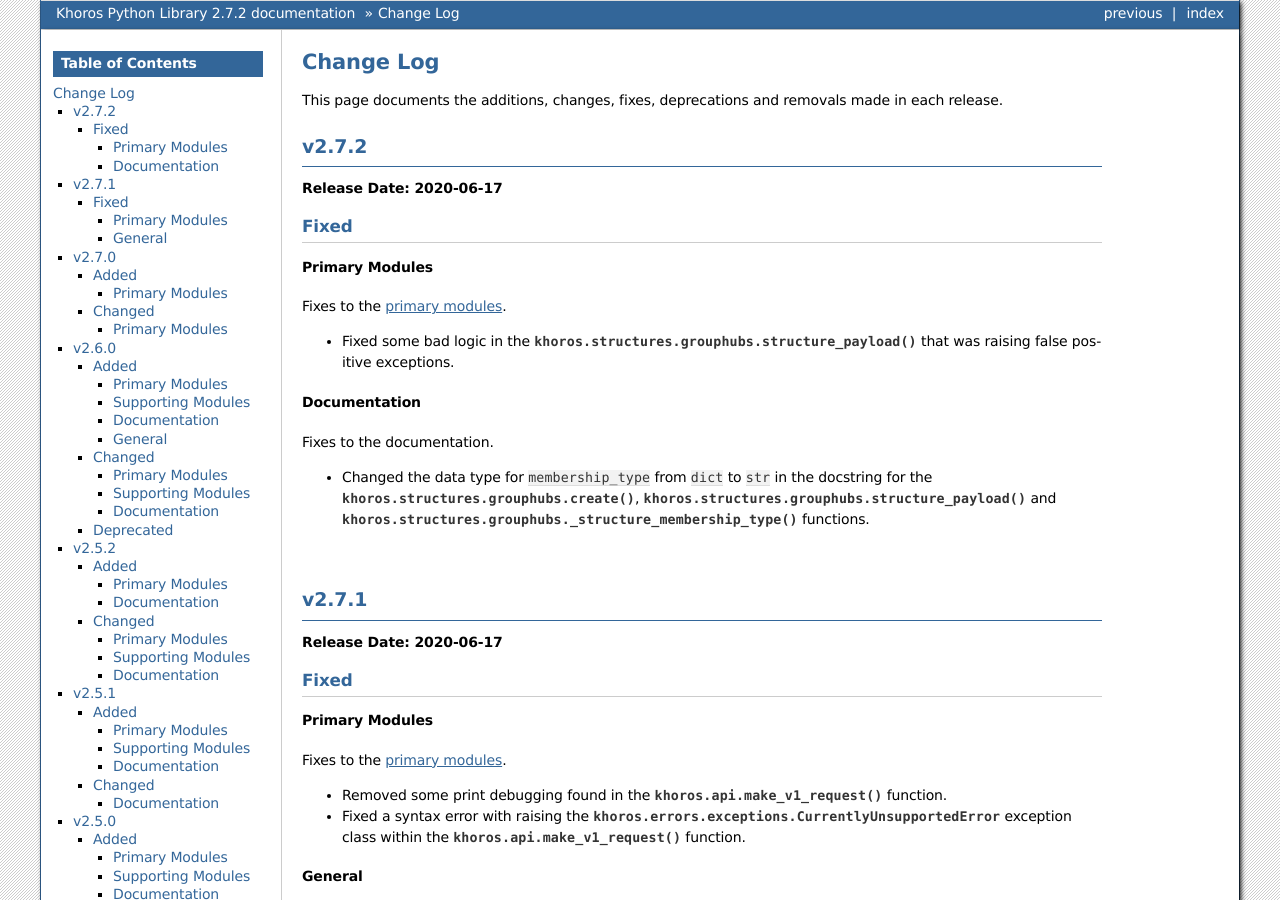
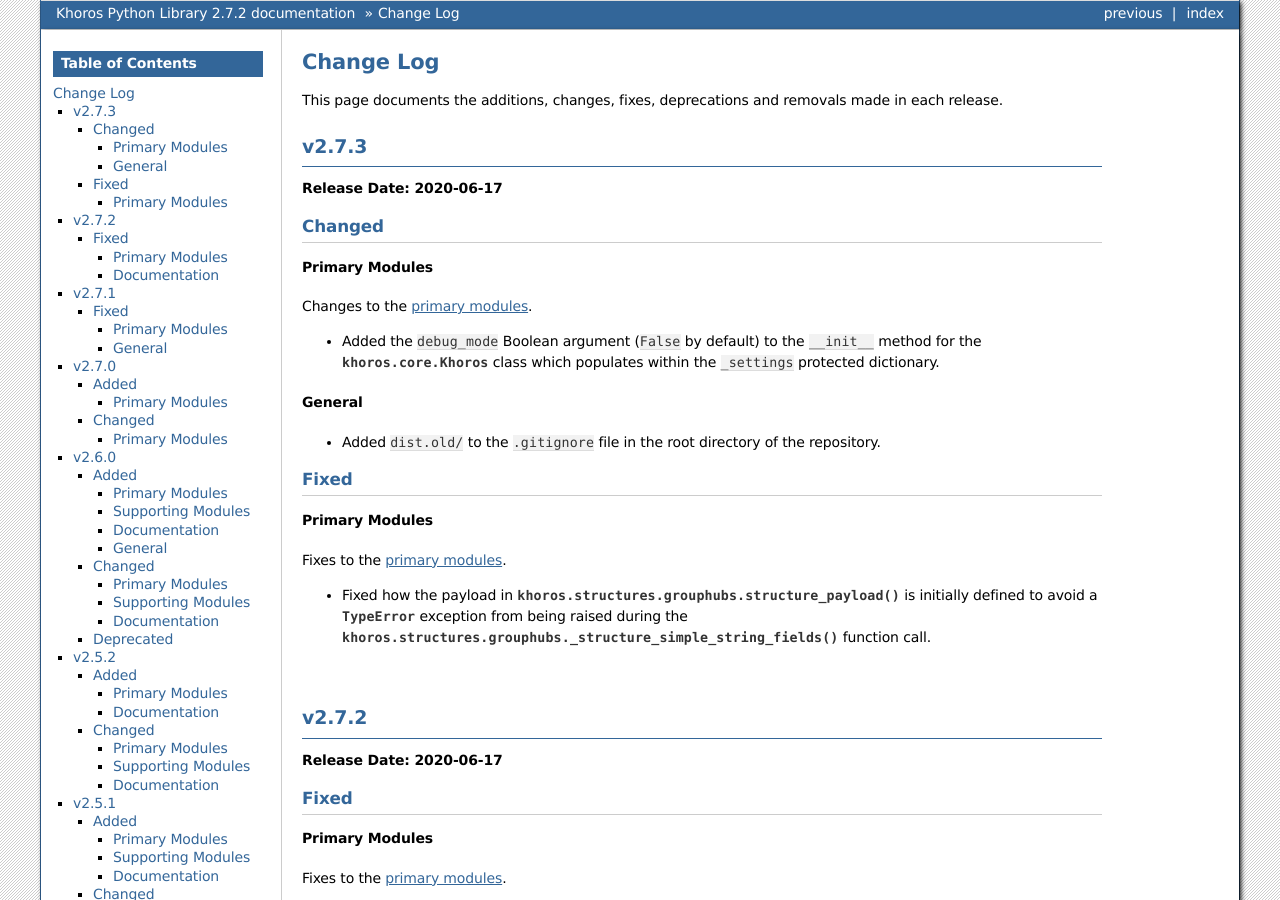
Before and after one commit to jeffshurtliff/khoros, a Sphinx documentation site: the page built from docs/changelog.rst, in a window 1280 px wide and 900 px high. Built offline with Sphinx 7.4.7, drawn with Linux system fonts in a browser that asks for light colours.

Commit message:
Made changes relating to v2.7.3. Details in changelog.

```diff
--- a/docs/changelog.rst
+++ b/docs/changelog.rst
@@ -2,6 +2,40 @@
 Change Log
 ##########
 This page documents the additions, changes, fixes, deprecations and removals made in each release.
+
+******
+v2.7.3
+******
+**Release Date: 2020-06-17**
+
+Changed
+=======
+
+Primary Modules
+---------------
+Changes to the :doc:`primary modules <primary-modules>`.
+
+* Added the ``debug_mode`` Boolean argument (``False`` by default) to the ``__init__`` method
+  for the :py:class:`khoros.core.Khoros` class which populates within the ``_settings`` protected
+  dictionary.
+
+General
+-------
+* Added ``dist.old/`` to the ``.gitignore`` file in the root directory of the repository.
+
+
+Fixed
+=====
+
+Primary Modules
+---------------
+Fixes to the :doc:`primary modules <primary-modules>`.
+
+* Fixed how the payload in :py:func:`khoros.structures.grouphubs.structure_payload` is initially
+  defined to avoid a :py:exc:`TypeError` exception from being raised during the
+  :py:func:`khoros.structures.grouphubs._structure_simple_string_fields` function call.
+
+|
 
 ******
 v2.7.2
```
Also changed, not shown: 3 other files.
